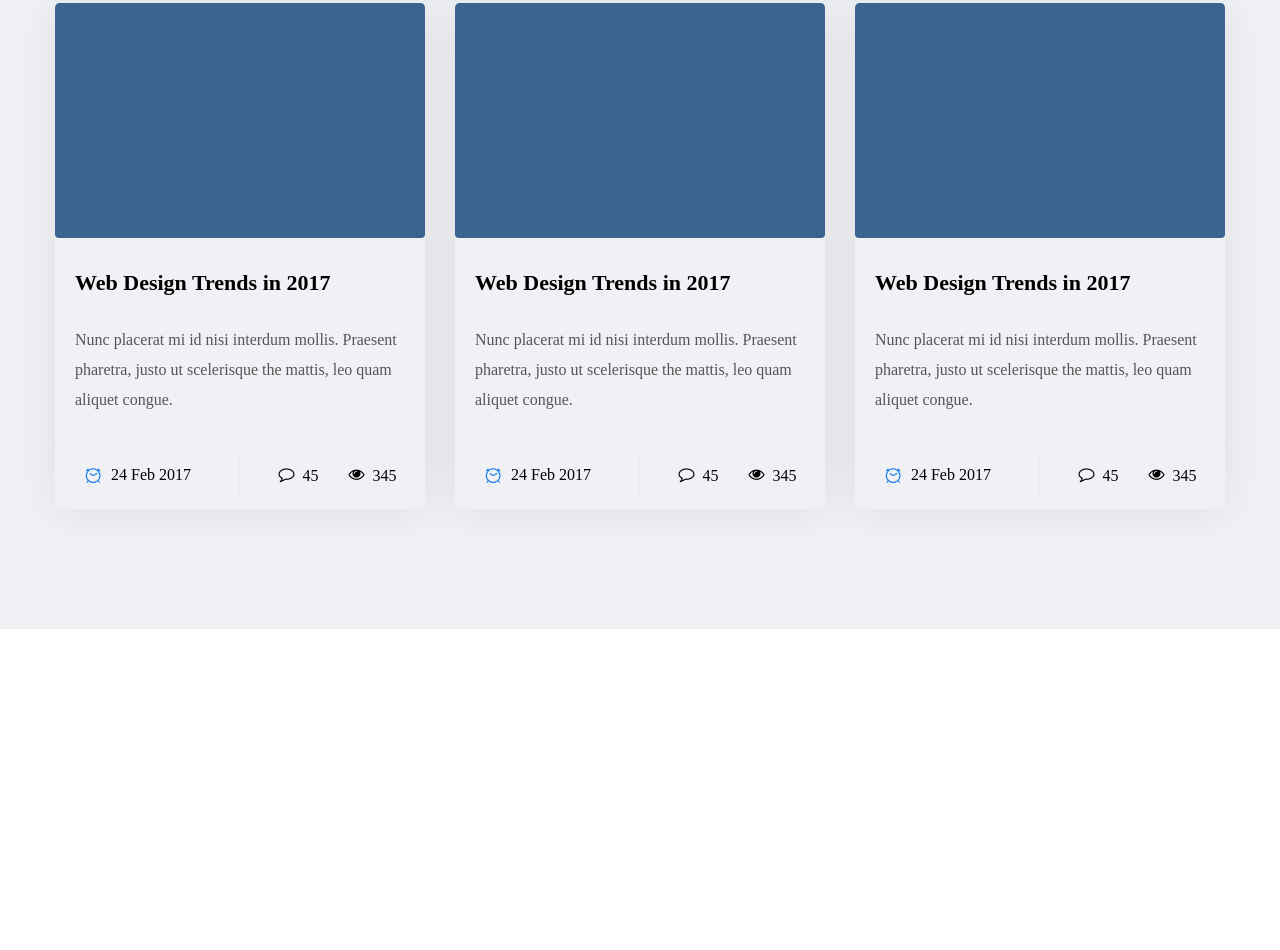
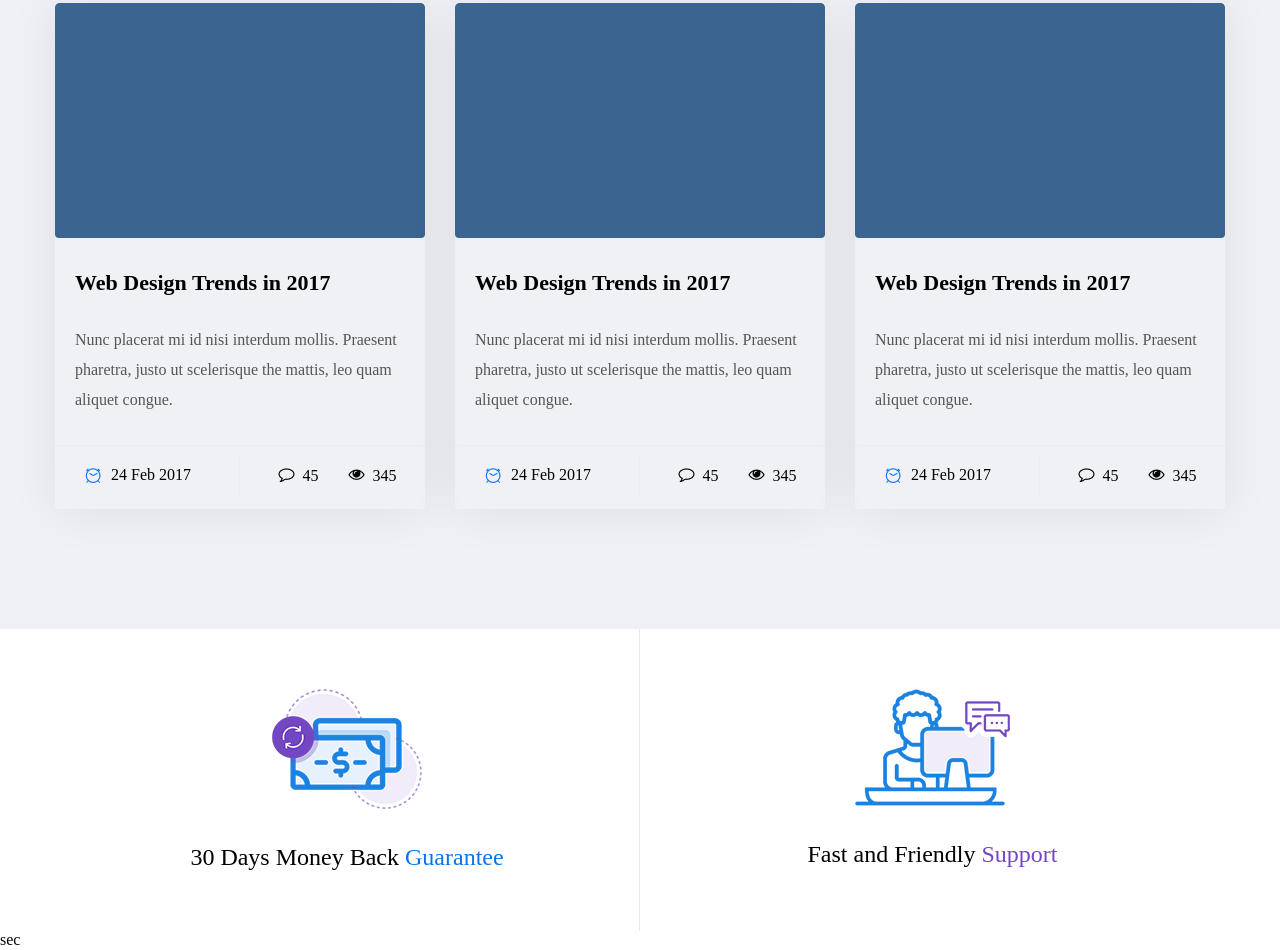
Before and after one commit to ilya-lunyov98/MartPlace, a website: page app/index.html in a window 1280 px wide. Shown: the part 8769-9719 px from the top of the page. Before the commit the page ends 9398 px from the top, so only its background shows below. Drawn offline with nearby package versions, Linux system fonts and the light colour scheme; files that its build step writes are made by us from their sources; files whose address does not match are found by name; a web font is replaced by a local one.

Commit message:
added support

```diff
--- a/app/index.html
+++ b/app/index.html
@@ -1305,8 +1305,30 @@
       </div>
     </section>
 
+    <section class="support">
+      <div class="container">
+        <div class="support__wrapper">
+          <div class="support__item support__item_line">
+            <div class="support__icon">
+              <img src="images/support.png" alt="">
+            </div>
+            <div class="support__descr">
+              30 Days Money Back <a href="#">Guarantee</a>
+            </div>
+          </div>
+          <div class="support__item">
+            <div class="support__icon">
+              <img src="images/support-2.png" alt="">
+            </div>
+            <div class="support__descr support__descr_a">
+              Fast and Friendly <a href="#">Support</a>
+            </div>
+          </div>
+        </div>
+      </div>
+    </section>
 
-
+    sec
 
     <script src="https://ajax.googleapis.com/ajax/libs/jquery/3.4.1/jquery.min.js"></script>
     <script src="js/libs.min.js"></script>
--- a/app/scss/style.scss
+++ b/app/scss/style.scss
@@ -1029,7 +1029,39 @@
 
 //news end
 
+//support
 
+.support {
+    &__wrapper {
+        display: flex;
+        justify-content: space-between;
+    }
+    &__item {
+        padding: 60px 0px;
+        text-align: center;
+        flex-basis: calc(50%);
+        &_line{
+            border-right: 1px solid #e8eaf3;
+        }
+    }
+    &__icon {
+    }
+    &__descr {
+        padding-top: 30px;
+        color: #000000;
+        font-size: 24px;
+        a{
+        text-decoration: none;
+                color: $blue;
+        }
+    }
+    &__descr_a {
+        a{
+           color: #7347c1;
+        }
+    }
+}
+//support end
 
 
 @import "media";
```
